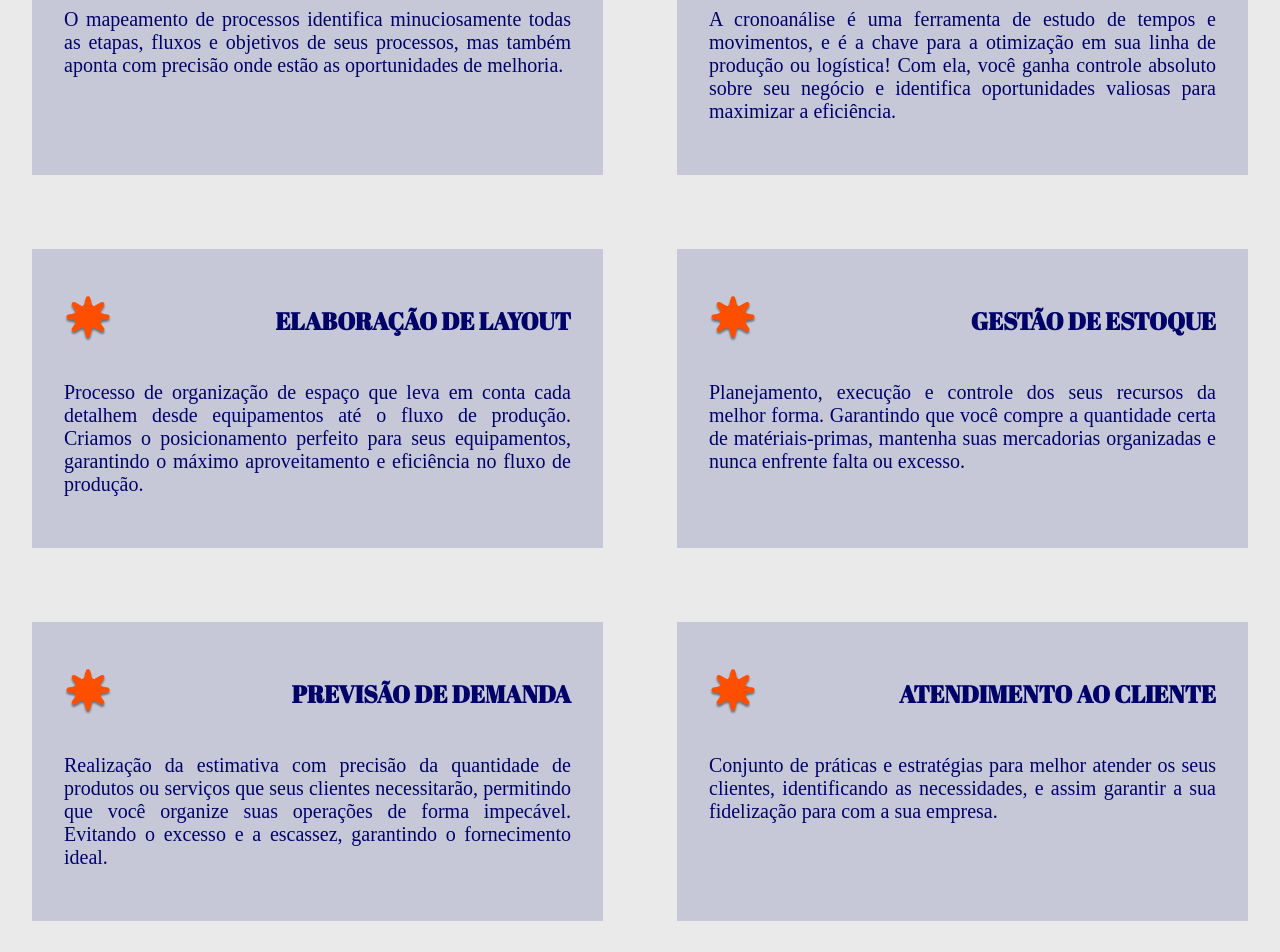
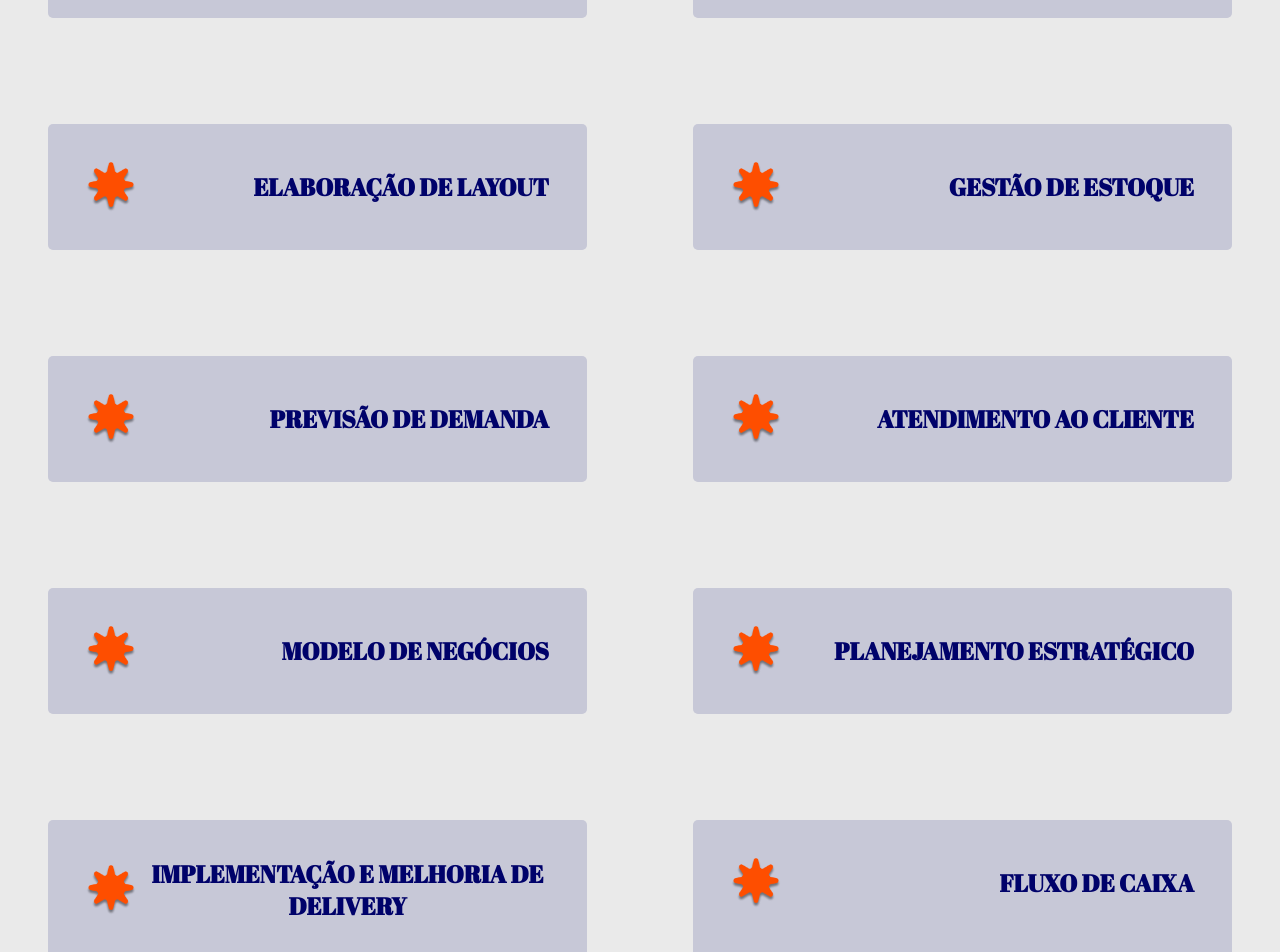
Before and after one commit to Turing-Tecnologia/PROJR, a React (Vite) app in the folder pro-jr/: page / in a window 1280 px wide. Shown: the part 300-1252 px from the top of the page. Built offline with nearby package versions, Linux system fonts and the light colour scheme.

Commit message:
Task 003 Component ServiceButton animation with hover behavior

```diff
--- a/pro-jr/src/components/ServicesButton/ServicesButton.jsx
+++ b/pro-jr/src/components/ServicesButton/ServicesButton.jsx
@@ -1,21 +1,32 @@
 import { useState } from 'react'
-import StarLogo from '../../assets/ProJr_ServicesStar.png'
-import style from '../ServicesButton/ServicesButton.module.css'
+import styles from '../ServicesButton/ServicesButton.module.css'
 
-const ServicesButton = ({ ServicesTitle, ServicesContent }) => {
-  {/*const [ExpandServices, setExpandServices] = useState(false)*/}
+const ServicesButton = ({ ServiceSrc, ServiceTitle, ServiceContent }) => {
+
+  const [isHovered, setIsHovered] = useState(false)
+
+  const handleMouseEnter = () => {
+    setIsHovered(true);
+  };
+
+  const handleMouseLeave = () => {
+    setIsHovered(false);
+  };
+
   return (
-    <div id='containerServiceBtn' className={style.containerServiceBtn}>
-      <div className={style.ServiceBtnSecon}>
-      <a href="#">
-        <img className={style.ServiceBtnImg} src={StarLogo} alt="Star 10" />
-      </a>
-        <h3 className={style.ServiceBtnTitle}>{ ServicesTitle }</h3>
+    <div className={styles.serviceContainer}>
+
+      <div className={styles.serviceHeader}
+        onMouseEnter={handleMouseEnter}
+        onMouseLeave={handleMouseLeave}
+      >
+          <img className={`${styles.serviceImage} ${isHovered ? styles.serviceRotate : ''}`} src={ServiceSrc} alt="Star 10" />
+
+          <h3 className={styles.serviceTitle}>{ ServiceTitle }</h3>
       </div>
-      <div>
-        <p className={style.ServiceButtonContent}>
-          { ServicesContent }
-        </p>
+
+      <div className={`${styles.serviceContent} ${isHovered ? styles.serviceShow : ''}`}>
+        {ServiceContent}
       </div>
     </div>
   )
--- a/pro-jr/src/components/ServicesButton/ServicesButton.module.css
+++ b/pro-jr/src/components/ServicesButton/ServicesButton.module.css
@@ -1,36 +1,69 @@
-.containerServiceBtn {
-  padding: 2rem;
-  margin: 2rem;
+.serviceContainer {
   background: #C7C8D7;
+
+  border-radius: 5px;
+  margin: 48px;
+  padding: 28px;
+
+  overflow: hidden;
+  transition: all 0.5 ease;
 }
 
 /*.containerServiceBtn > div {
 
 }*/
 
-.ServiceBtnSecon {
+.serviceHeader {
+
   display: flex;
   align-items: center;
   justify-content: space-between;
+  padding: 10px;
+  cursor: pointer;
+
 }
 
-.ServiceBtnImg {
-  width: 3rem;
+.serviceImage {
+
+  width: 50px;
+  height: 50px;
+  margin-right: 10px;
+  transition: transform 0.3s ease, filter 1s ease;
 }
 
-.ServiceBtnTitle {
+.serviceTitle {
+
   font-family: 'Abril Fatface';
   color: #00026A;
   font-size: 24px;
   font-weight: 600;
   text-align: center;
+  margin: 0;
+  transition: color 0.5s ease;
 }
 
-.ServiceButtonContent {
+.serviceContent {
+  color: #00026A;
+
+  max-height: 0;
+
   font-weight: 400;
   font-size: 20px;
-  color: #00026A;
   font-weight: 400;
+
   text-align: justify;
 
+  overflow: hidden;
+  opacity: 0;
+  transition: max-height 1s ease, opacity 1s ease, padding 1s ease;
 }
+
+.serviceShow {
+  max-height: 200px;
+  opacity: 1;
+  padding: 10px;
+}
+
+.serviceRotate {
+  transform: rotate(360deg);
+}
--- a/pro-jr/src/pages/OurServices/OurServices.jsx
+++ b/pro-jr/src/pages/OurServices/OurServices.jsx
@@ -1,110 +1,123 @@
 import styles from './OurServices.module.css'
-
 import ServicesButton from '../../components/ServicesButton/ServicesButton'
+import StarLogo from '../../assets/ProJr_ServicesStar.png'
 
 const OurServices = () => {
   return (
     <div id="services" className={styles.services}>
         <h3>Nossos Serviços</h3>
             <ServicesButton
-                ServicesTitle={'MAPEAMENTO DE PROCESSOS'}
-                ServicesContent=
+                ServiceSrc={StarLogo}
+                ServiceTitle={'MAPEAMENTO DE PROCESSOS'}
+                ServiceContent=
                 {
                     'O mapeamento de processos identifica minuciosamente todas as etapas, fluxos e objetivos de seus processos, mas também aponta com precisão onde estão as oportunidades de melhoria.'
                 }
             />
 
             <ServicesButton
-                ServicesTitle={'CRONOANÁLISE'}
-                ServicesContent=
+                ServiceSrc={StarLogo}
+                ServiceTitle={'CRONOANÁLISE'}
+                ServiceContent=
                 {
                     'A cronoanálise é uma ferramenta de estudo de tempos e movimentos, e é a chave para a otimização em sua linha de produção ou logística! Com ela, você ganha controle absoluto sobre seu negócio e identifica oportunidades valiosas para maximizar a eficiência.'
                 }
             />
 
             <ServicesButton
-                ServicesTitle={'ELABORAÇÃO DE LAYOUT'}
-                ServicesContent=
+                ServiceSrc={StarLogo}
+                ServiceTitle={'ELABORAÇÃO DE LAYOUT'}
+                ServiceContent=
                 {
                     'Processo de organização de espaço que leva em conta cada detalhem desde equipamentos até o fluxo de produção. Criamos o posicionamento perfeito para seus equipamentos, garantindo o máximo aproveitamento e eficiência no fluxo de produção.'
                 }
             />
 
             <ServicesButton
-                ServicesTitle={'GESTÃO DE ESTOQUE'}
-                ServicesContent=
+                ServiceSrc={StarLogo}
+                ServiceTitle={'GESTÃO DE ESTOQUE'}
+                ServiceContent=
                 {
                     'Planejamento, execução e controle dos seus recursos da melhor forma. Garantindo que você compre a quantidade certa de matériais-primas, mantenha suas mercadorias organizadas e nunca enfrente falta ou excesso.'
                 }
             />
 
             <ServicesButton
-                ServicesTitle={'PREVISÃO DE DEMANDA'}
-                ServicesContent=
+                ServiceSrc={StarLogo}
+                ServiceTitle={'PREVISÃO DE DEMANDA'}
+                ServiceContent=
                 {
                     'Realização da estimativa com precisão da quantidade de produtos ou serviços que seus clientes necessitarão, permitindo que você organize suas operações de forma impecável. Evitando o excesso e a escassez, garantindo o fornecimento ideal.'
                 }
             />
 
             <ServicesButton
-                ServicesTitle={'ATENDIMENTO AO CLIENTE'}
-                ServicesContent=
+                ServiceSrc={StarLogo}
+                ServiceTitle={'ATENDIMENTO AO CLIENTE'}
+                ServiceContent=
                 {
                     'Conjunto de práticas e estratégias para melhor atender os seus clientes, identificando as necessidades, e assim garantir a sua fidelização para com a sua empresa.'
                 }
             />
 
             <ServicesButton
-                ServicesTitle={'MODELO DE NEGÓCIOS'}
-                ServicesContent=
+                ServiceSrc={StarLogo}
+                ServiceTitle={'MODELO DE NEGÓCIOS'}
+                ServiceContent=
                 {
                     'Técnicas de análise de mercado para criar, entregar e capturar valor de maneira impecável. É a parti do modelo de negócios que você pode criar a sua empresa.'
                 }
             />
 
             <ServicesButton
-                ServicesTitle={'PLANEJAMENTO ESTRATÉGICO'}
-                ServicesContent=
+                ServiceSrc={StarLogo}
+                ServiceTitle={'PLANEJAMENTO ESTRATÉGICO'}
+                ServiceContent=
                 {
                     'Estabelecimento de metas, estratégias de ação precisas e identificação dos recursos necessários para alcançá-las. Essencial para orientar e revitalizar sua empresa em busca de resultados excepcionais.'
                 }
             />
 
             <ServicesButton
-                ServicesTitle={'IMPLEMENTAÇÃO E MELHORIA DE DELIVERY'}
-                ServicesContent=
+                ServiceSrc={StarLogo}
+                ServiceTitle={'IMPLEMENTAÇÃO E MELHORIA DE DELIVERY'}
+                ServiceContent=
                 {
                     'Gestão de pedidos, preparação e entrega de produtos ou serviços através de plataformas de delivery.'
                 }
             />
 
             <ServicesButton
-                ServicesTitle={'FLUXO DE CAIXA'}
-                ServicesContent=
+                ServiceSrc={StarLogo}
+                ServiceTitle={'FLUXO DE CAIXA'}
+                ServiceContent=
                 {
                     'Mantenha total controle sobre suas finanças, registrando meticulosamente todas as entradas e saídas de dinheiro. Tenha uma visão nítida de sua situação financeira atual e futura, permitindo decisões informadas que impulsionam o crescimento e a estabilidade.'
                 }
             />
 
             <ServicesButton
-                ServicesTitle={'CUSTEIO E PRECIFICAÇÃO'}
-                ServicesContent=
+                ServiceSrc={StarLogo}
+                ServiceTitle={'CUSTEIO E PRECIFICAÇÃO'}
+                ServiceContent=
                 {
                     'Identificação e análise a cerca do que está envolvido dentre os custos de produção e, em seguida, definição dos preços de venda, de forma estratégica, garantindo a melhor lucratividade para seu negócio.'
                 }
             />
 
             <ServicesButton
-                ServicesTitle={'VIABILIDADE FINANCEIRA'}
-                ServicesContent=
+                ServiceSrc={StarLogo}
+                ServiceTitle={'VIABILIDADE FINANCEIRA'}
+                ServiceContent=
                 {
                     'Metodologia de análise de custo-benefício como o critério definitivo para determinar a viabilidade financeira de projetos ou negócios. Apurando meticulosamente os custos e benefícios, permitindo que você tome decisões informadas e seguras.'
                 }
             />
           <div id='service' className={styles.service}>
               <ServicesButton
-                    ServicesTitle={'GESTÃO DE REDES SOCIAIS'}
-                    ServicesContent=
+                ServiceSrc={StarLogo}
+                    ServiceTitle={'GESTÃO DE REDES SOCIAIS'}
+                    ServiceContent=
                     {
                         'Oferecemos soluções personalizadas para impulsionar a presença digital da sua empresa, desde consultorias simples até gestão completa, incluindo estratégias de postagem, criação de conteúdo e design visual exclusivo para aumentar o engajamento e a relevância da sua marca online.'
                     }
--- a/pro-jr/src/pages/OurServices/OurServices.module.css
+++ b/pro-jr/src/pages/OurServices/OurServices.module.css
@@ -4,15 +4,17 @@
     display: grid;
     grid-template-columns: repeat(2, 1fr);
     gap: 10px;
+
 }
 
 .services > div:last-child {
     grid-column: 1 / 1;
     justify-self: center;
-    border: 1px solid red;
+
 }
 
 .services > h3 {
+
     grid-column: 1 / -1;
     text-align: center;
     color: #00026A;
```
